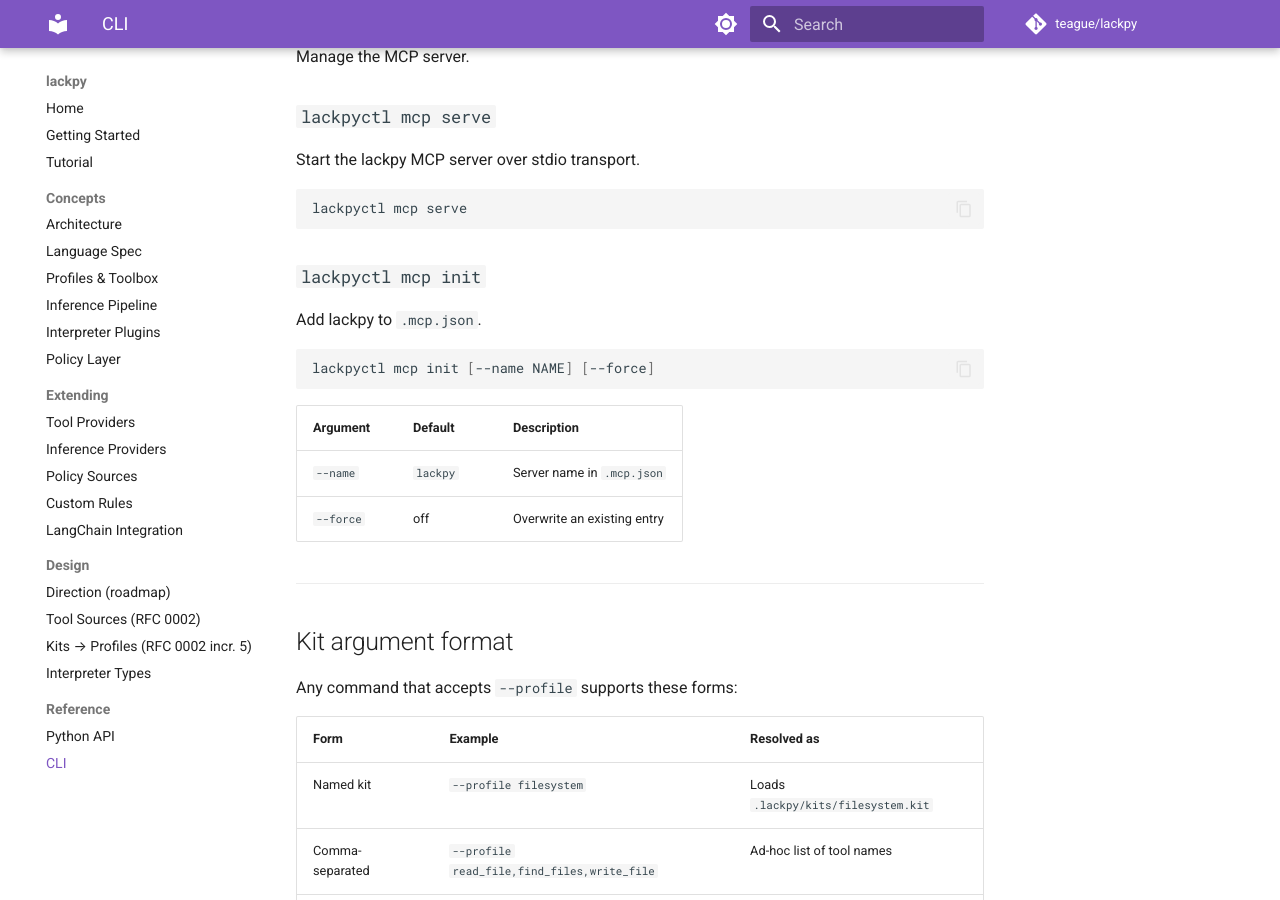
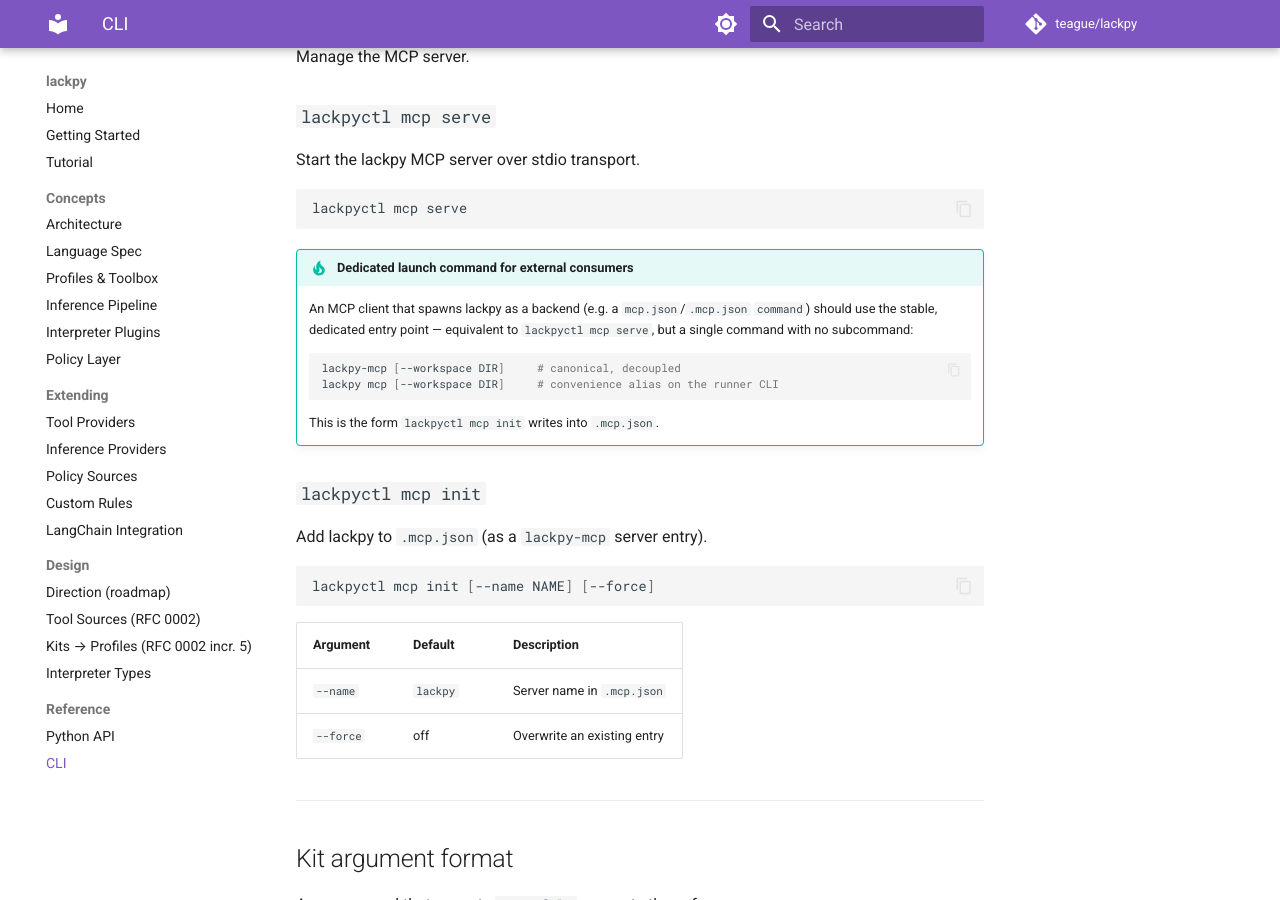
Before and after one commit to teaguesterling/lackpy, an MkDocs documentation site: the page built from docs/reference/cli.md, in a window 1280 px wide and 900 px high, scrolled down 7159 px. Built offline with MkDocs 1.6.1 and Material for MkDocs 9.7.7, drawn with Linux system fonts in a browser that asks for light colours; comment, search, counter and statistics services are not loaded.

Commit message:
docs(cli): document lackpy-mcp / lackpy mcp launch commands
Co-Authored-By: Claude Opus 4.8 <noreply@anthropic.com>

````diff
--- a/docs/reference/cli.md
+++ b/docs/reference/cli.md
@@ -331,9 +331,21 @@ Start the lackpy MCP server over stdio transport.
 lackpyctl mcp serve
 ```
 
+!!! tip "Dedicated launch command for external consumers"
+    An MCP client that spawns lackpy as a backend (e.g. a `mcp.json`/`.mcp.json`
+    `command`) should use the stable, dedicated entry point — equivalent to
+    `lackpyctl mcp serve`, but a single command with no subcommand:
+
+    ```bash
+    lackpy-mcp [--workspace DIR]     # canonical, decoupled
+    lackpy mcp [--workspace DIR]     # convenience alias on the runner CLI
+    ```
+
+    This is the form `lackpyctl mcp init` writes into `.mcp.json`.
+
 ### `lackpyctl mcp init`
 
-Add lackpy to `.mcp.json`.
+Add lackpy to `.mcp.json` (as a `lackpy-mcp` server entry).
 
 ```bash
 lackpyctl mcp init [--name NAME] [--force]
````
